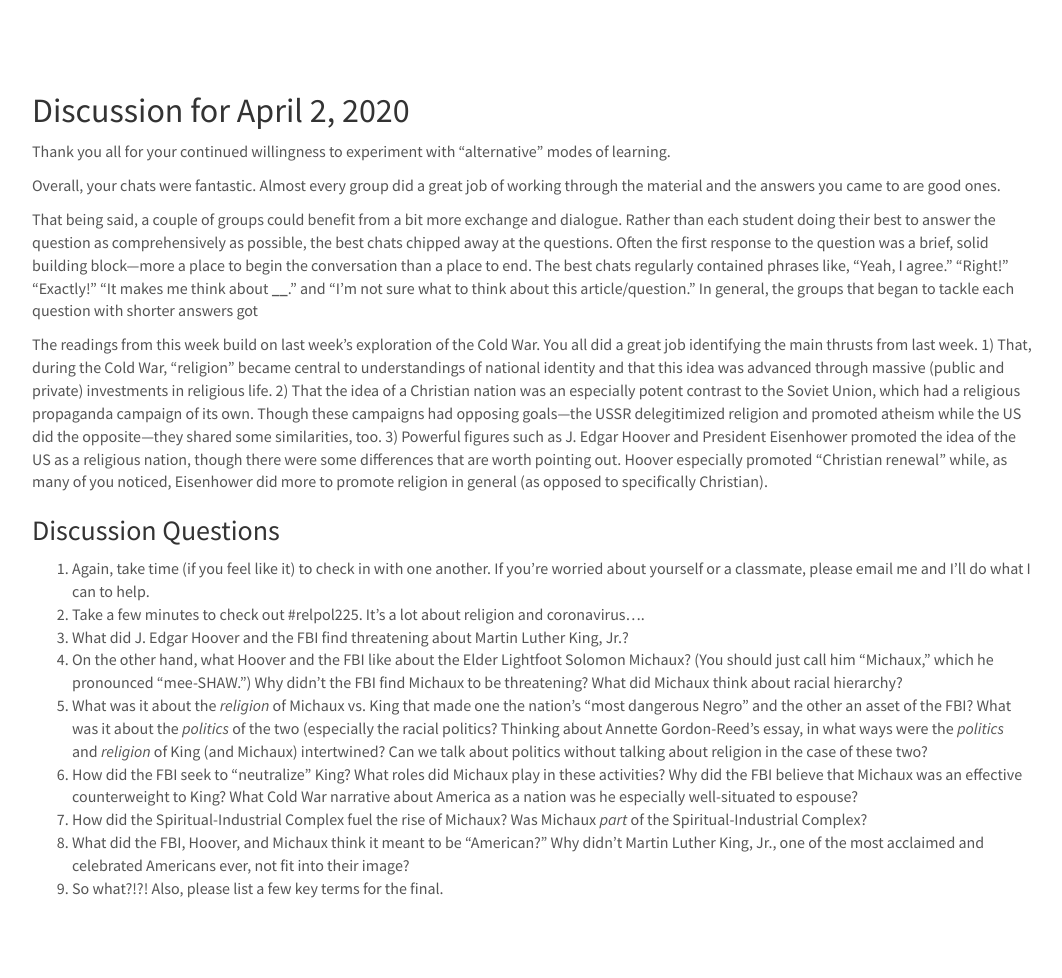
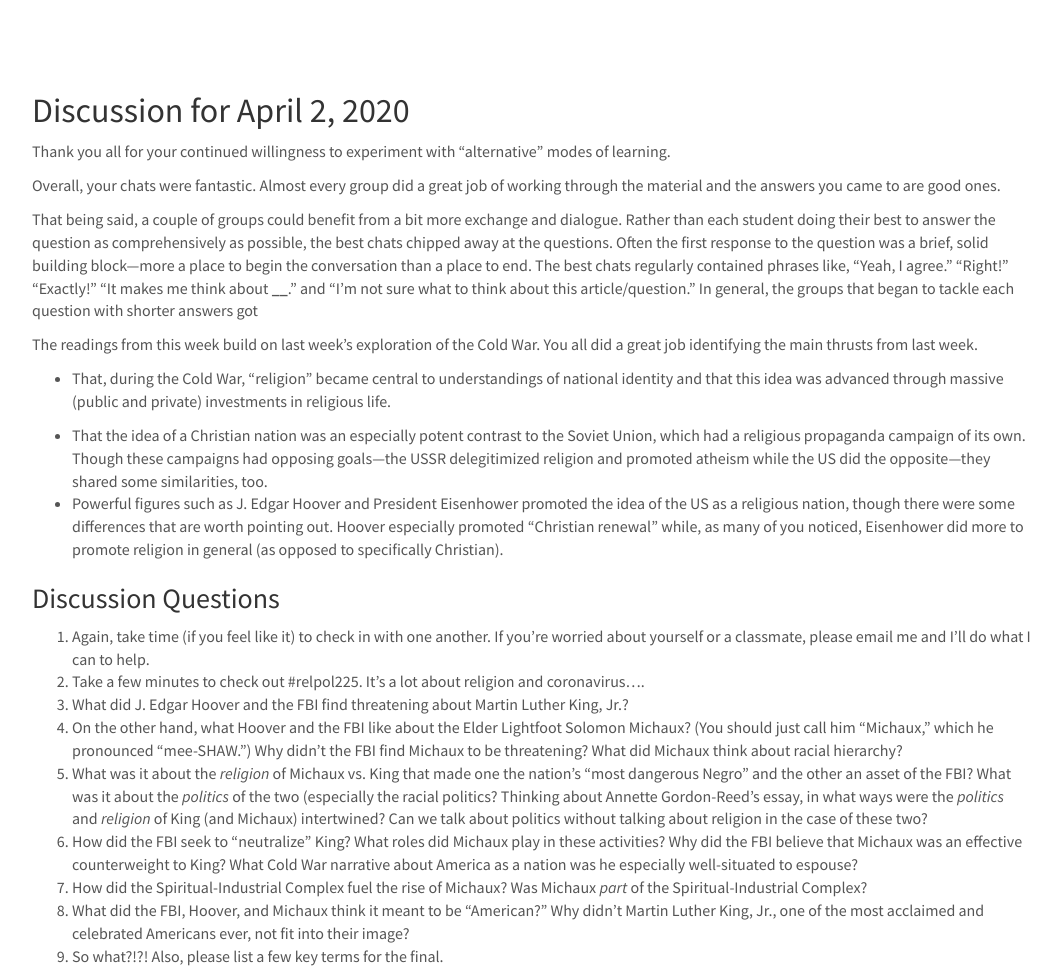
Before and after one commit to cyrusobrien/cyrusobrien, a Jekyll site: the page built from _pages/relpol225-discussion-2020-04-02.md, in a window 1280 px wide. Shown: the whole page, without its empty margins (108-1170 px from the left). Built offline with Jekyll 4.4.1, drawn with Linux system fonts in a browser that asks for light colours; before the commit the page ends 911 px from its top, so only the background shows below that.

```diff
--- a/_pages/relpol225-discussion-2020-04-02.md
+++ b/_pages/relpol225-discussion-2020-04-02.md
@@ -15,7 +15,12 @@
 
 That being said, a couple of groups could benefit from a bit more exchange and dialogue. Rather than each student doing their best to answer the question as comprehensively as possible, the best chats chipped away at the questions. Often the first response to the question was a brief, solid building block—more a place to begin the conversation than a place to end. The best chats regularly contained phrases like, “Yeah, I agree.” “Right!” “Exactly!” “It makes me think about ______.” and “I’m not sure what to think about this article/question.” In general, the groups that began to tackle each question with shorter answers got
 
-The readings from this week build on last week’s exploration of the Cold War. You all did a great job identifying the main thrusts from last week. 1) That, during the Cold War, “religion” became central to understandings of national identity and that this idea was advanced through massive (public and private) investments in religious life. 2) That the idea of a Christian nation was an especially potent contrast to the Soviet Union, which had a religious propaganda campaign of its own. Though these campaigns had opposing goals—the USSR delegitimized religion and promoted atheism while the US did the opposite—they shared some similarities, too. 3) Powerful figures such as J. Edgar Hoover and President Eisenhower promoted the idea of the US as a religious nation, though there were some differences that are worth pointing out. Hoover especially promoted “Christian renewal” while, as many of you noticed, Eisenhower did more to promote religion in general (as opposed to specifically Christian).
+The readings from this week build on last week’s exploration of the Cold War. You all did a great job identifying the main thrusts from last week.
+
+* That, during the Cold War, “religion” became central to understandings of national identity and that this idea was advanced through massive (public and private) investments in religious life.
+
+* That the idea of a Christian nation was an especially potent contrast to the Soviet Union, which had a religious propaganda campaign of its own. Though these campaigns had opposing goals—the USSR delegitimized religion and promoted atheism while the US did the opposite—they shared some similarities, too.
+* Powerful figures such as J. Edgar Hoover and President Eisenhower promoted the idea of the US as a religious nation, though there were some differences that are worth pointing out. Hoover especially promoted “Christian renewal” while, as many of you noticed, Eisenhower did more to promote religion in general (as opposed to specifically Christian).
 
 
 ### Discussion Questions
```
